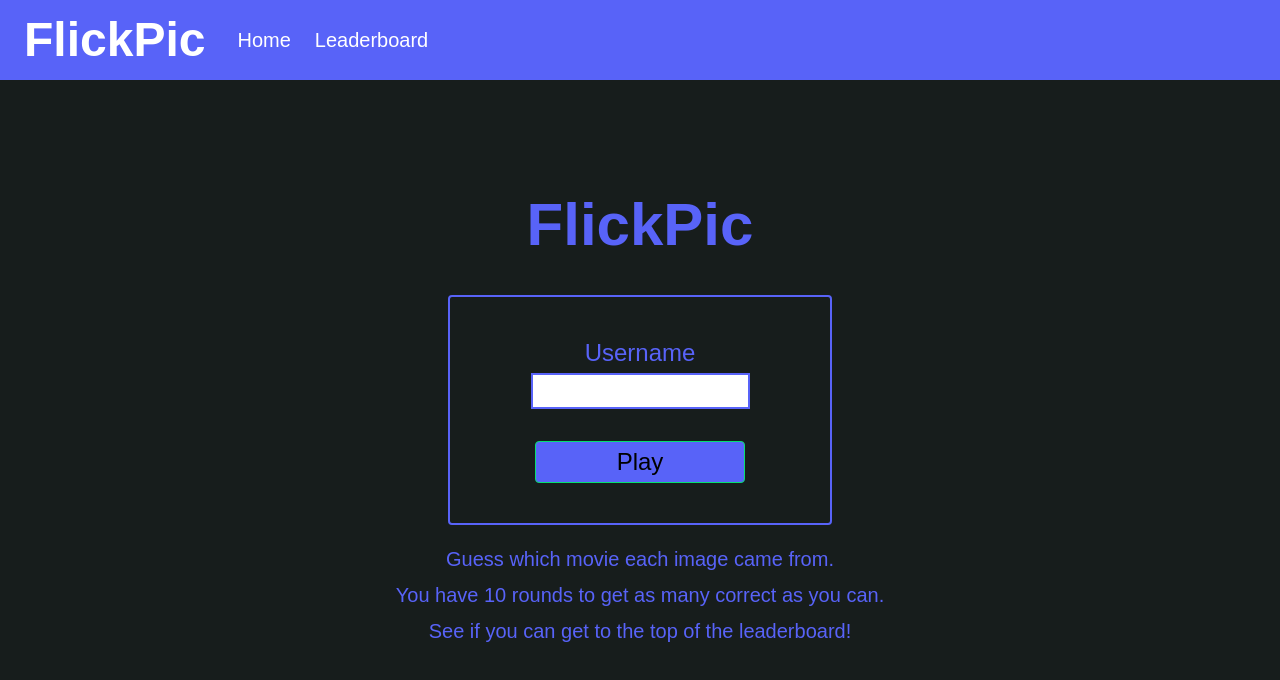
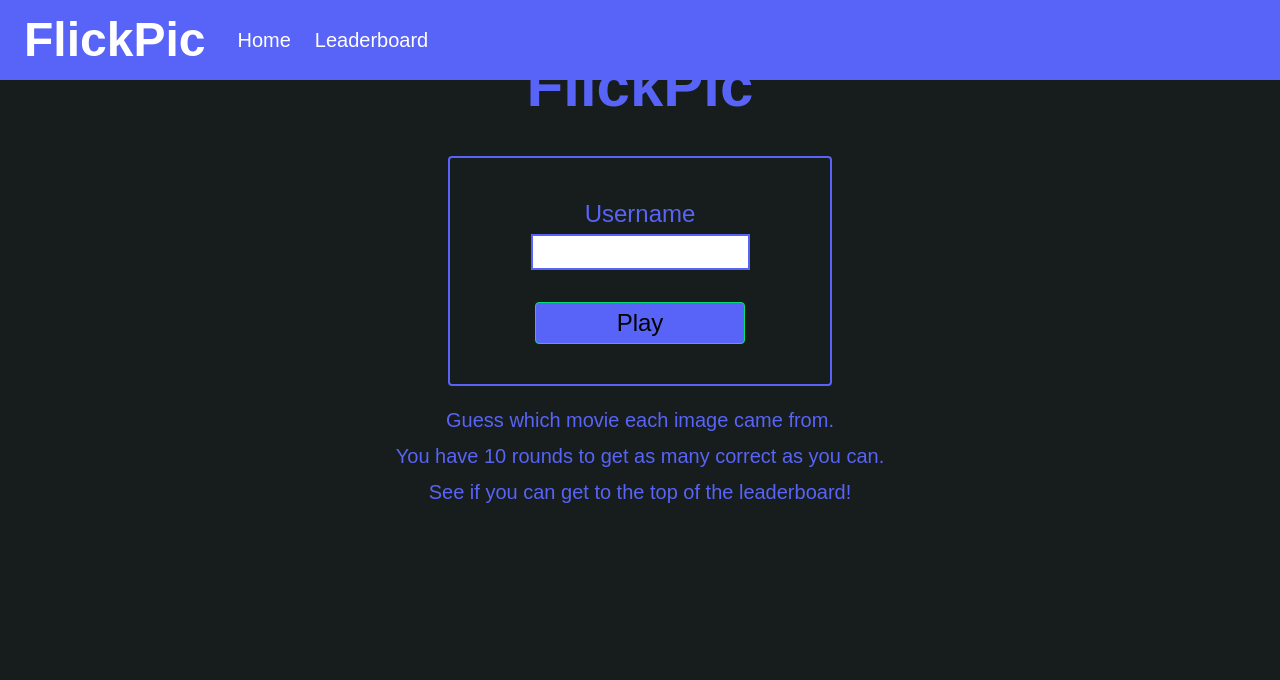
Before and after one commit to Th0masNguyen/CS391-Final-Project, a Next.js app: page / in a window 1280 px wide. Shown: the top 680 px of the page. Built offline with nearby package versions, Linux system fonts and the light colour scheme; no server answers.

Commit message:
Updated game page layout, please do not change. when you remove the div, the score counter goes underneath the nav bar, need div to organize

```diff
--- a/app/layout.tsx
+++ b/app/layout.tsx
@@ -28,12 +28,14 @@ export default function RootLayout({
   return (
     <html lang="en">
       <body
-        className={`flex flex-col items-center justify-center w-screen h-screen bg-[#171D1C] ${geistSans.variable} ${geistMono.variable} antialiased`}
+         className={`bg-[#171D1C] ${geistSans.variable} ${geistMono.variable} antialiased`}
       >
           <Header />
+          <div className="flex items-center justify-center w-screen pt-4">
           <UserProvider>
               {children}
           </UserProvider>
+          </div>
       </body>
     </html>
   );
```
